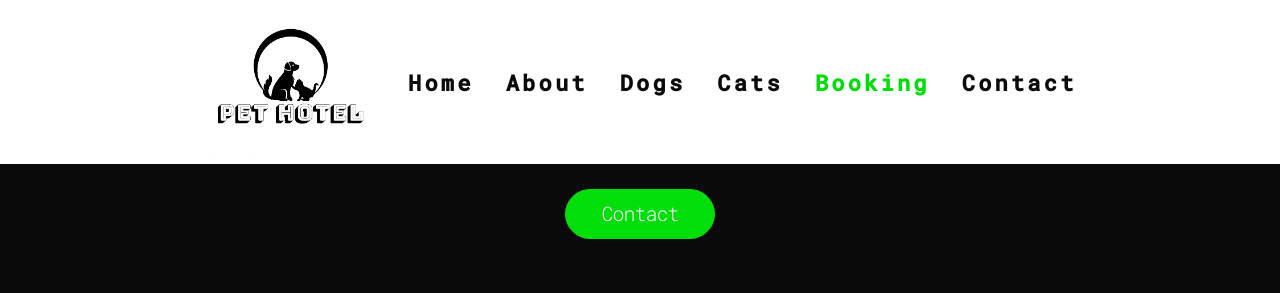
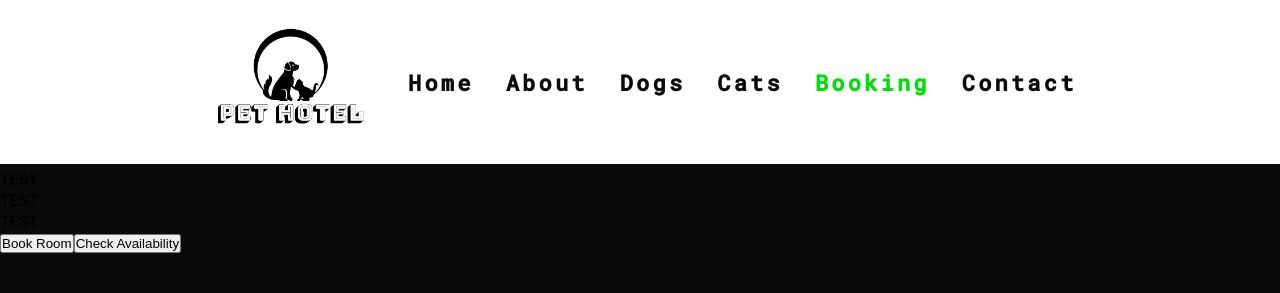
Before and after one commit to lucasonasis/pet-hotel, a React (Create React App) app: page /booking in a window 1280 px wide. Shown: the top 293 px of the page. Built offline with nearby package versions, Linux system fonts and the light colour scheme.

Commit message:
API progress

```diff
--- a/src/pages/booking/Booking.jsx
+++ b/src/pages/booking/Booking.jsx
@@ -8,16 +8,21 @@ import './Booking.css';
 
 function Booking() {
   const [bookingData, setBookingData] = useState(null);
-  const apiUrl = 'https://example.com/api/bookings'; // Replace with your API URL
+  const apiUrl = 'http://localhost:8081/api/bookings';
+  const checkUrl = 'http://localhost:8081/api/bookings/check';
 
   const handleBooking = async () => {
     try {
       const response = await fetch(apiUrl, {
-        method: 'POST', // Use the appropriate HTTP method (GET, POST, etc.)
+        method: 'POST',
         headers: {
           'Content-Type': 'application/json',
         },
-        body: JSON.stringify({ /* Pass the booking data here */ }),
+        body: JSON.stringify({
+          roomNumber: '123', // Replace with the actual room number
+          checkInDate: '2023-06-15', // Replace with the actual check-in date
+          checkOutDate: '2023-06-20', // Replace with the actual check-out date
+        }),
       });
 
       if (!response.ok) {
@@ -31,9 +36,39 @@ function Booking() {
     }
   };
 
+  const handleCheckAvailability = async () => {
+    try {
+      const response = await fetch(`${checkUrl}?roomNumber=123&checkInDate=2023-06-15&checkOutDate=2023-06-20`);
+
+      if (!response.ok) {
+        throw new Error('Availability check request failed.');
+      }
+
+      const data = await response.json();
+      console.log(data.message); // Log the response message
+    } catch (error) {
+      console.error('Error:', error);
+    }
+  };
+
   return (
     <div>
-      <MyButton onClick={handleBooking} />
+      <div>
+        <p>TEST</p>
+        <p>TEST</p>
+        <p>TEST</p>
+
+        <p>TEST</p>
+        <p>TEST</p>
+        <p>TEST</p>
+        <p>TEST</p>
+        <p>TEST</p>
+        <p>TEST</p>
+        <p>TEST</p>
+        <p>TEST</p>
+      </div>
+      <button onClick={handleBooking}>Book Room</button>
+      <button onClick={handleCheckAvailability}>Check Availability</button>
       <Navbar />
       <Blog />
       <Gallery />
```
